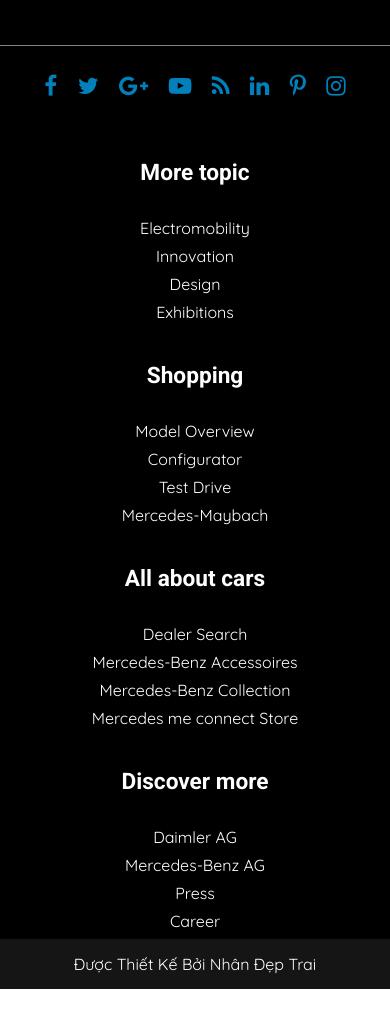
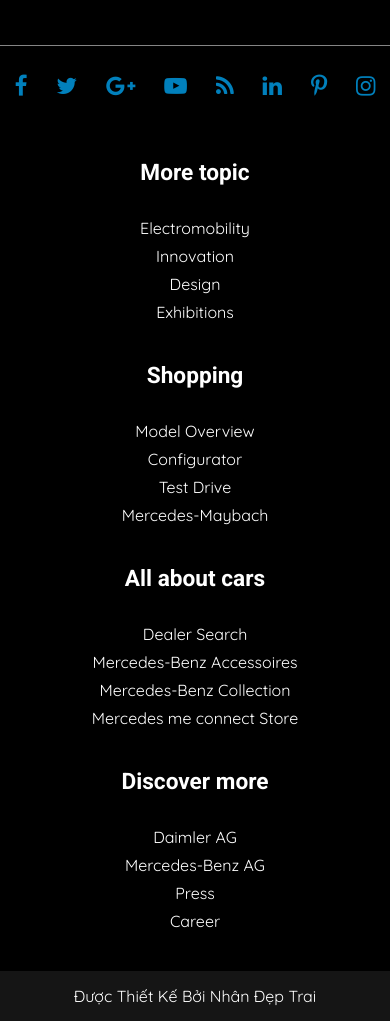
Before and after one commit to tranquangnhan/weboto, a plain HTML site: page index.html in a window 390 px wide. Shown: the part 3447-4468 px from the top of the page. Before the commit the page ends 4436 px from the top, so only its background shows below. Drawn offline with Linux system fonts and the light colour scheme.

Commit message:
sua footer

```diff
--- a/css/style.css
+++ b/css/style.css
@@ -565,9 +565,9 @@
     border-top: 1px solid #858585;
 }
 
-.footer__social ul li {
-    display: inline-block;
-    margin: 0 4.5rem;
+.footer__social ul {
+    display: flex;
+    justify-content: space-around;
 }
 
 .footer__social ul li i {
@@ -807,9 +807,6 @@
     .footer .footer__item {
         margin: 1rem 0;
     }
-    .footer__social ul li {
-        margin: 0 2rem;
-    }
     .footer__link {
         flex-wrap: wrap;
     }
@@ -817,6 +814,9 @@
         width: 50%;
         min-height: 20vh;
         padding-left: 3rem;
+    }
+    .nhan {
+        margin-top: 2rem;
     }
 }
 
@@ -1013,9 +1013,6 @@
     .footer .footer__item {
         margin: 1rem 0;
     }
-    .footer__social ul li {
-        margin: 0 0.5rem;
-    }
     .footer__link {
         flex-wrap: wrap;
     }
@@ -1025,4 +1022,7 @@
         text-align: center;
         padding-left: 0;
     }
+    .nhan {
+        margin-top: 2rem;
+    }
 }
```
